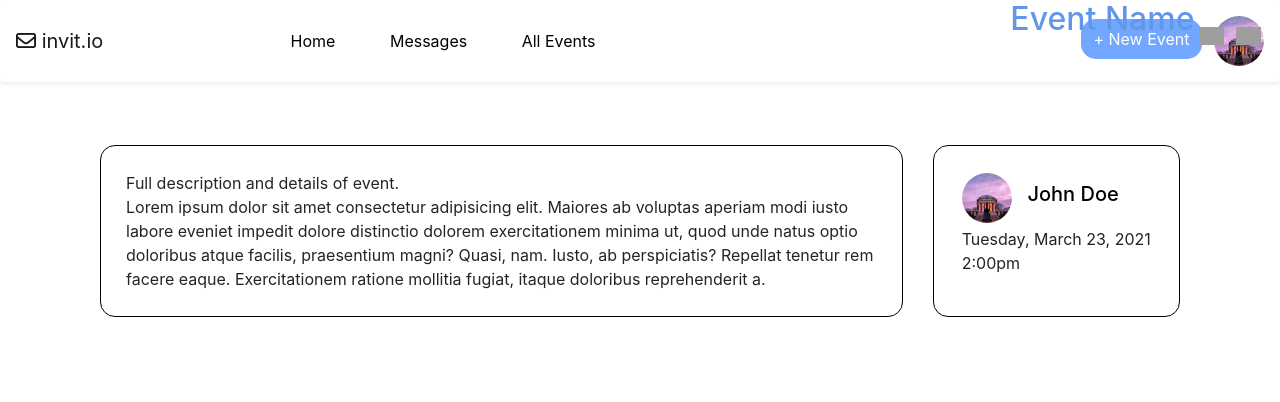
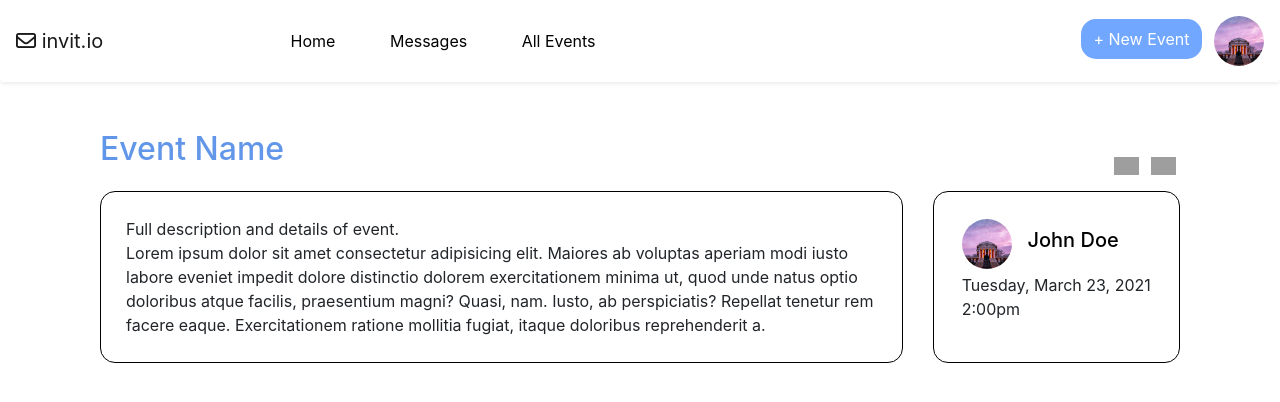
Before and after one commit to quyenxhuynh/invit.io, a PHP site: page /event.php in a window 1280 px wide. Shown: the top 402 px of the page. Run offline with PHP 8.4, Linux system fonts and the light colour scheme; some libraries are stand-ins or nearby versions; grey boxes are pictures that could not be loaded.

Commit message:
fixed header bug

```diff
--- a/css/main.css
+++ b/css/main.css
@@ -69,15 +69,11 @@ a:hover {
     display: block;
 }
 
-
-
-.header {
+.show-hide {
     position:absolute;
     right:0;
     top:0
 }
-
-
 
 @media only screen and (max-width: 800px) {
     .nav-split, .dropdown-menu, #nav {
--- a/navbar.html
+++ b/navbar.html
@@ -1,5 +1,5 @@
 <nav class="navbar navbar-light bg-light nav-split shadow-sm p-3 mb-5 bg-white rounded">
-    <div class="header">
+    <div class="show-hide">
         <i id="hi" class="fas fa-bars fa-2x"></i>
         <i id="bye" class="fas fa-times fa-2x"></i>
     </div>
```
